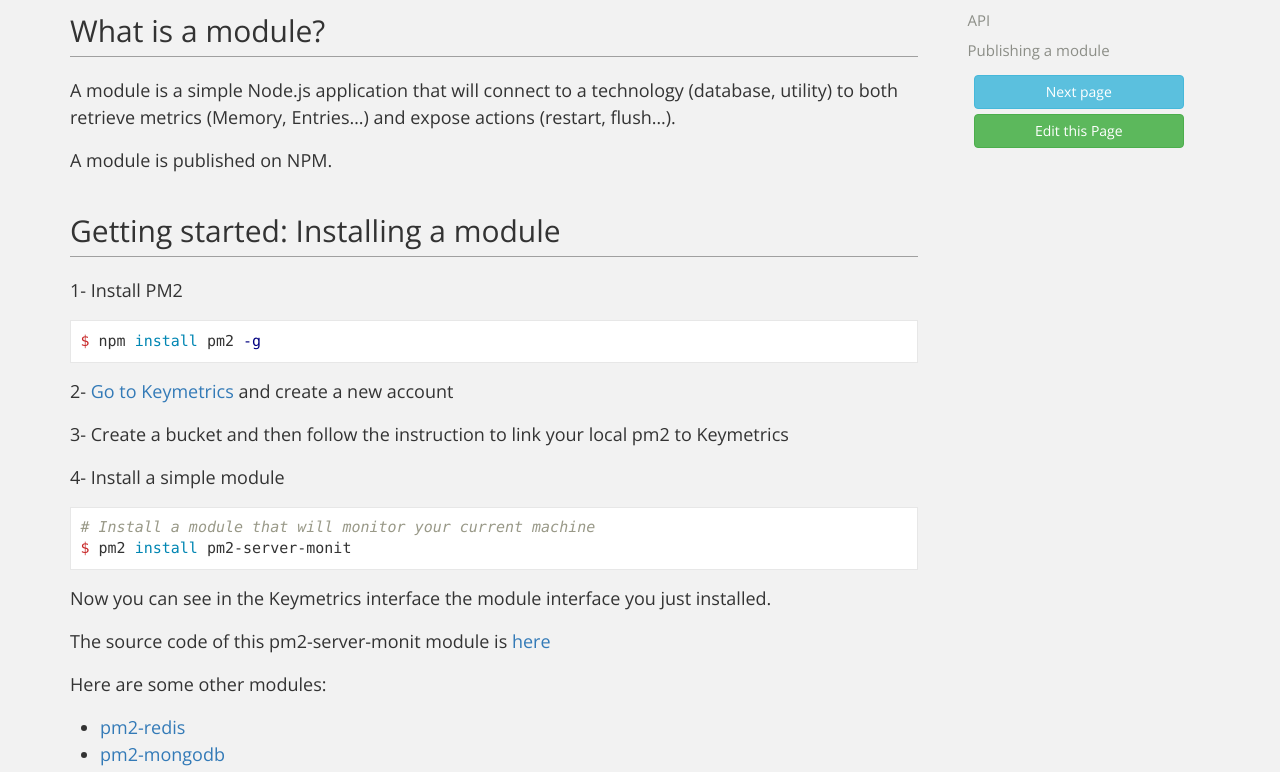
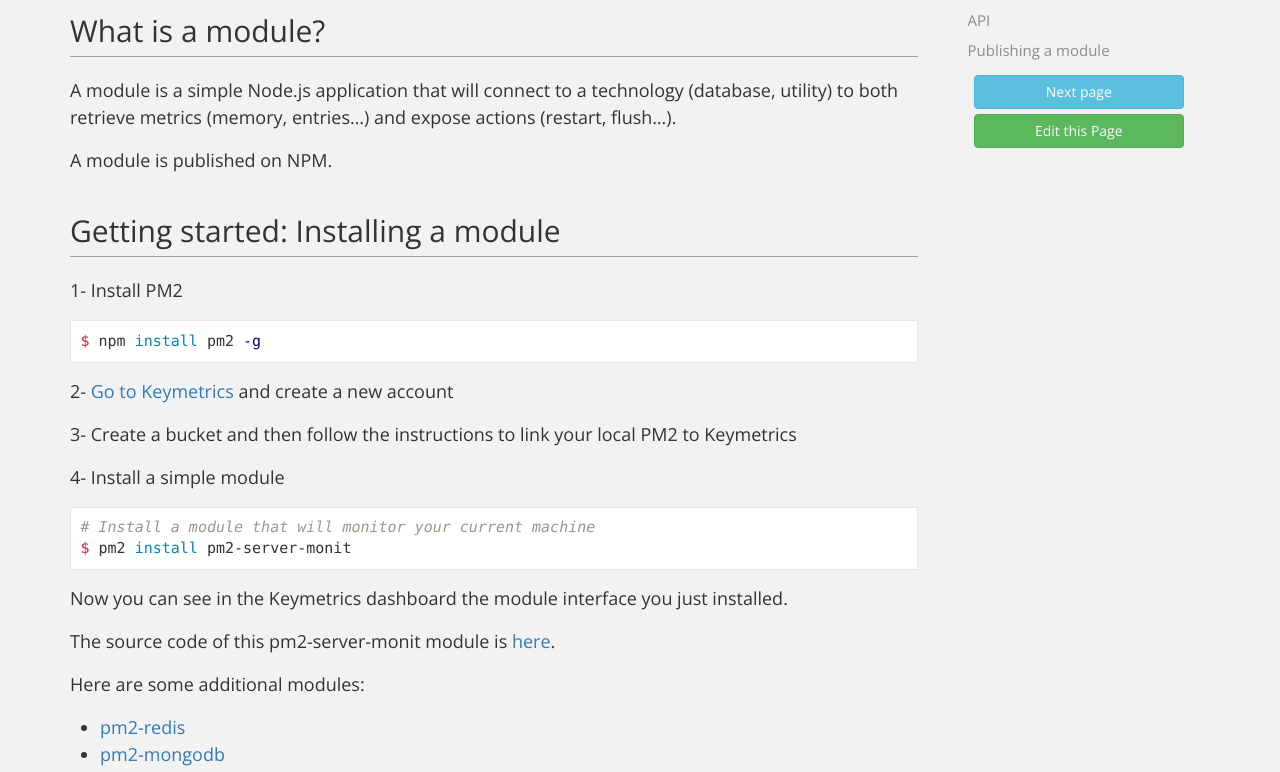
Before and after one commit to keymetrics/keymetrics.github.io, a Jekyll site: the page built from docs/keymetrics/building-module.md, in a window 1280 px wide and 1400 px high. Shown: the part 440-1212 px from the top of the window. Built offline with Jekyll 4.4.1, drawn with Linux system fonts in a browser that asks for light colours; nearby versions of some CDN libraries; a script that is not in the unit is left out; comment, search, counter and statistics services are not loaded; some of the changed text lies outside the part shown.

Commit message:
Update building-module.md

````diff
--- a/docs/keymetrics/building-module.md
+++ b/docs/keymetrics/building-module.md
@@ -10,7 +10,7 @@ permalink: /docs/usage/building-module/
 
 ## What is a module?
 
-A module is a simple Node.js application that will connect to a technology (database, utility) to both retrieve metrics (Memory, Entries...) and expose actions (restart, flush...).
+A module is a simple Node.js application that will connect to a technology (database, utility) to both retrieve metrics (memory, entries...) and expose actions (restart, flush...).
 
 A module is published on NPM.
 
@@ -24,7 +24,7 @@ $ npm install pm2 -g
 
 2- [Go to Keymetrics](https://app.keymetrics.io/#/) and create a new account
 
-3- Create a bucket and then follow the instruction to link your local pm2 to Keymetrics
+3- Create a bucket and then follow the instructions to link your local PM2 to Keymetrics
 
 4- Install a simple module
 
@@ -33,11 +33,11 @@ $ npm install pm2 -g
 $ pm2 install pm2-server-monit
 ```
 
-Now you can see in the Keymetrics interface the module interface you just installed.
+Now you can see in the Keymetrics dashboard the module interface you just installed.
 
-The source code of this pm2-server-monit module is [here](https://github.com/pm2-hive/pm2-server-monit)
+The source code of this pm2-server-monit module is [here](https://github.com/pm2-hive/pm2-server-monit).
 
-Here are some other modules:
+Here are some additional modules:
 
 - [pm2-redis](https://github.com/pm2-hive/pm2-redis.git)
 - [pm2-mongodb](https://github.com/pm2-hive/pm2-mongodb)
@@ -165,7 +165,7 @@ var conf    = pmx.initModule({
 
 ### Module configuration
 
-In the package.json you can declare default options accessible in the Module under the attribute `config`. These values can be overriden by PM2 or Keymetrics.
+In the package.json you can declare default options accessible in the module under the attribute `config`. These values can be overriden by PM2 or Keymetrics.
 
 #### Default values
 
````
Also changed, not shown: other parts of docs/keymetrics/building-module.md (+3 -3 lines).
